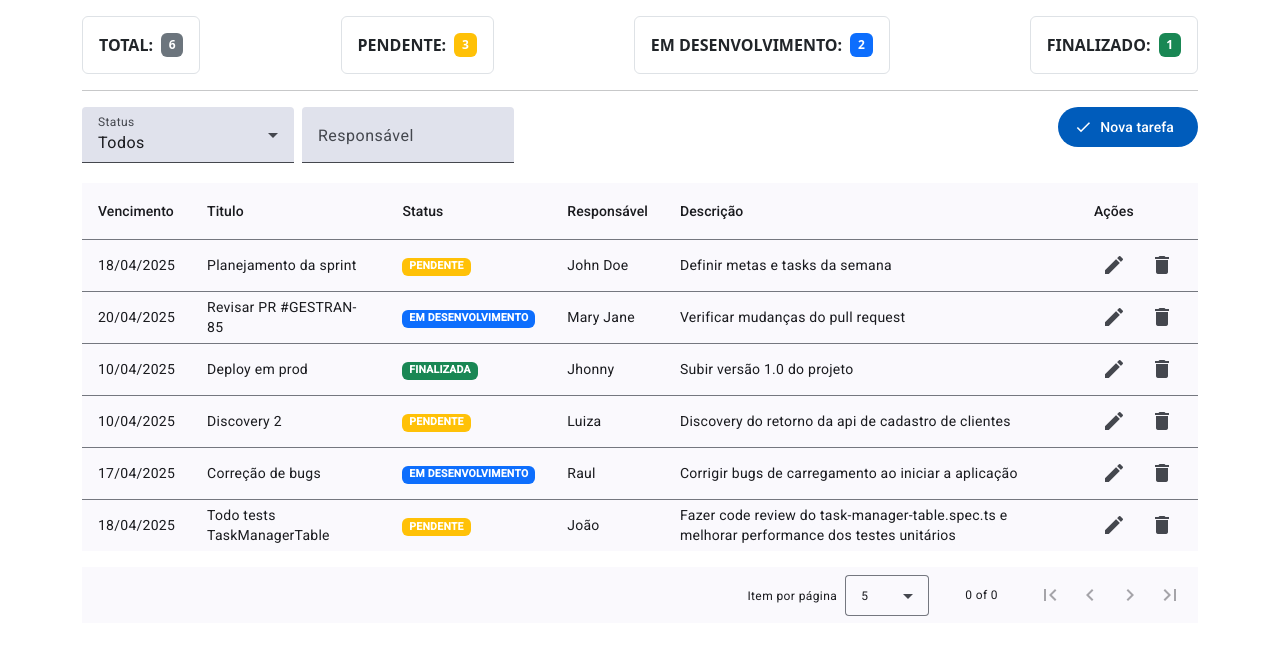
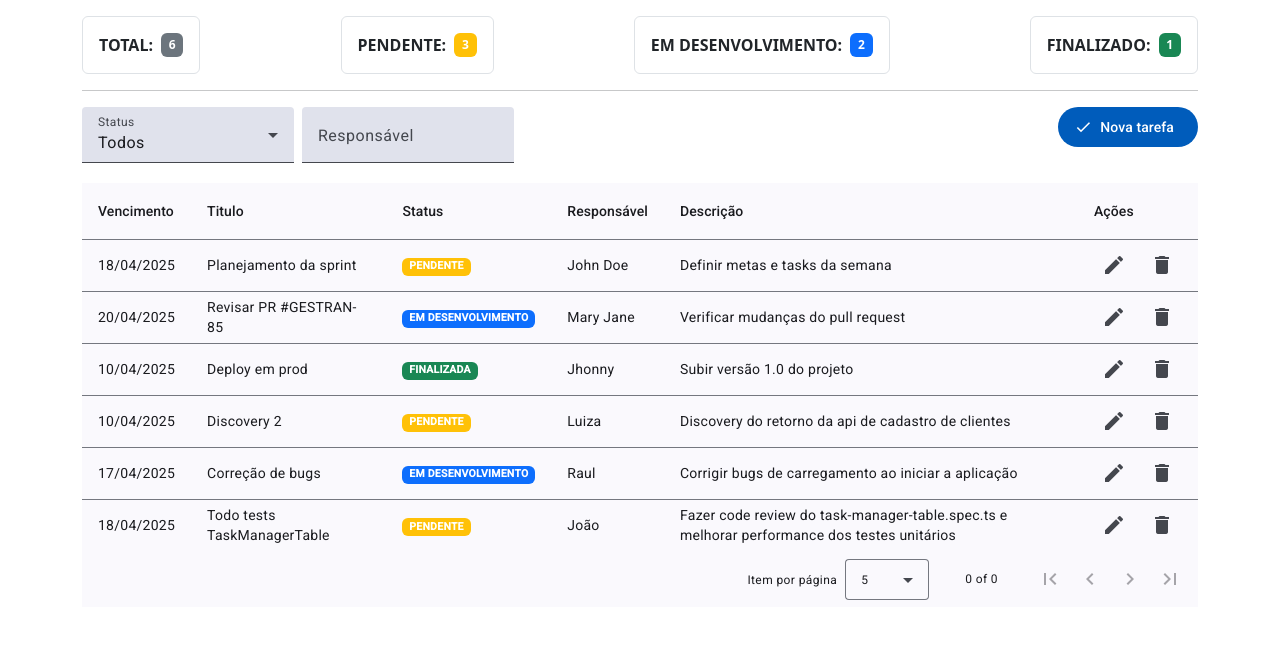
Before and after one commit to MarcosRibeiro1983/task-manager-gestran, an Angular app: page / in a window 1280 px wide. Shown: the top 654 px of the page. Built offline with nearby package versions, Linux system fonts and the light colour scheme; data requests are answered from the project's data file.

Commit message:
paginator

```diff
--- a/src/app/components/task-manager-table/task-manager-table.component.html
+++ b/src/app/components/task-manager-table/task-manager-table.component.html
@@ -33,8 +33,8 @@
       </div>
     </div>
   </form>
-
-  <table mat-table [dataSource]="dataSource" class="mat-elevation-z8 mb-3">
+  <div class="mat-elevation-z8 mb-3">
+    <table mat-table [dataSource]="dataSource" >
       <ng-container matColumnDef="date">
         <th mat-header-cell *matHeaderCellDef >Vencimento</th>
         <td mat-cell  *matCellDef="let task" >{{task.dueDate | date: 'dd/MM/YYYY'}}</td>
@@ -81,7 +81,8 @@
 
     </table>
 
-  <mat-paginator [pageSizeOptions]="[5, 10, 15]" showFirstLastButtons></mat-paginator>
+    <mat-paginator [pageSize]="5" [pageSizeOptions]="[5, 10, 20]" showFirstLastButtons></mat-paginator>
+  </div>
 </div>
 
 <app-modal *ngIf="showModal" [title]="selectedTask ? 'Editar tarefa' : 'Nova tarefa'"  (close)="closeModal()">
--- a/src/app/components/task-manager-table/task-manager-table.component.ts
+++ b/src/app/components/task-manager-table/task-manager-table.component.ts
@@ -1,6 +1,6 @@
 
 import { CommonModule } from '@angular/common';
-import { AfterViewInit, Component, OnInit, ViewChild } from '@angular/core';
+import { AfterViewInit, Component, OnChanges, OnInit, ViewChild } from '@angular/core';
 import { FormBuilder, FormGroup, FormsModule, ReactiveFormsModule } from '@angular/forms';
 import { MatPaginator, MatPaginatorIntl } from '@angular/material/paginator';
 import { MatSort } from '@angular/material/sort';
@@ -32,7 +32,7 @@ import { HttpClientModule } from '@angular/common/http';
   styleUrl: './task-manager-table.component.scss',
   providers: [ { provide: MatPaginatorIntl, useClass: CustomPaginator }]
 })
-export class TaskManagerTableComponent implements OnInit, AfterViewInit {
+export class TaskManagerTableComponent implements OnInit, AfterViewInit, OnChanges {
 
   dataSource = new MatTableDataSource<Task>();
   tasks: Task[] = [];
@@ -63,6 +63,13 @@ export class TaskManagerTableComponent implements OnInit, AfterViewInit {
       .subscribe(filters => {
         this.applyFilter(filters);
       });
+  }
+
+  ngOnChanges(changes: any): void {
+    this.dataSource = new MatTableDataSource<Task>(this.tasks)
+    if(this.paginator) {
+      this.dataSource.paginator = this.paginator;
+    }
   }
 
   ngAfterViewInit() {
```
Lines whose indentation alone changed are shown as unchanged.
